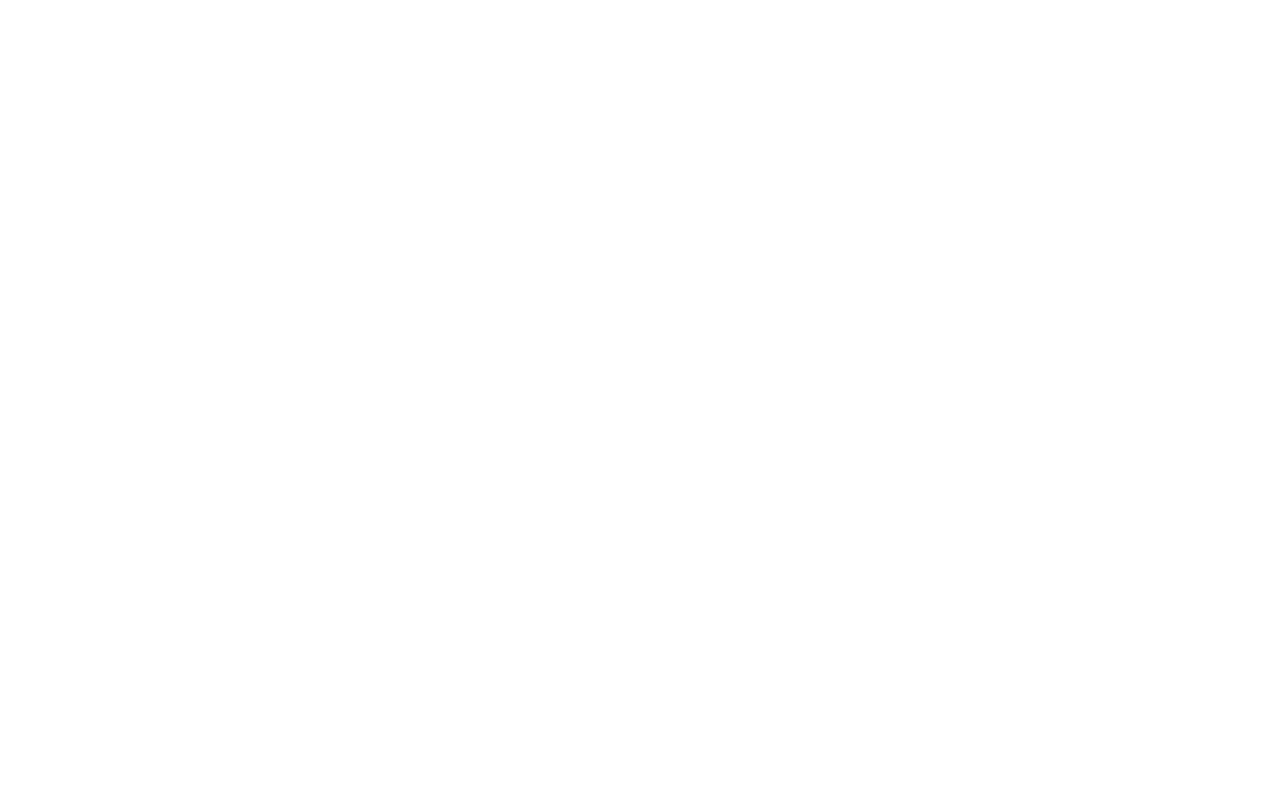
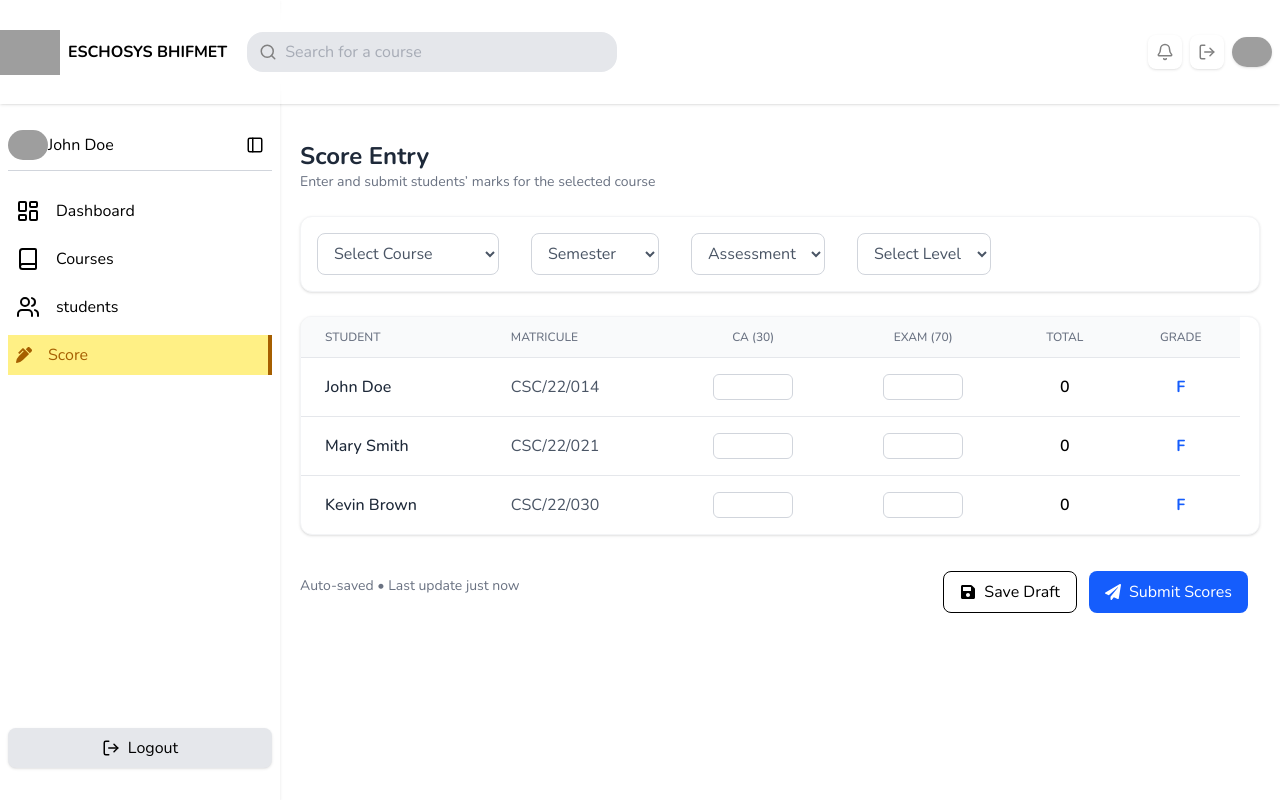
Before and after one commit to amandangum/Score-Tracker, a React (Vite) app: page /lecturer-score in a window 1280 px wide. Before the commit this address had no page. Built offline with nearby package versions, Linux system fonts and the light colour scheme; grey boxes are pictures that could not be loaded.

Commit message:
Created the score-entry section

```diff
--- a/src/App.jsx
+++ b/src/App.jsx
@@ -12,6 +12,7 @@
 import AdminDash from "./components/(admin-routes)/AdminDash";
 import LectCourses from "./components/(teacher-routes)/Courses/LectCourses";
 import StudentSec from "./components/(teacher-routes)/Students/StudentSec";
+import ScoreEntry from "./components/(teacher-routes)/Score/ScoreEntry";
 
 function App(){
    const [sidebarOpen, setSidebarOpen] = useState(true);
@@ -48,6 +49,9 @@
       <Route path="/lecturer-students" element={<StudentSec
                                        sidebarOpen={sidebarOpen}
                                        setSidebarOpen={setSidebarOpen} />}/>
+      <Route path="/lecturer-score" element={<ScoreEntry
+                                       sidebarOpen={sidebarOpen}
+                                       setSidebarOpen={setSidebarOpen} />}/>
       <Route path="/admin-dashboard" element={<AdminDash
                                        sidebarOpen={sidebarOpen}
                                        setSidebarOpen={setSidebarOpen} />}/>
--- a/src/Scripts/Sidebar-routes.js
+++ b/src/Scripts/Sidebar-routes.js
@@ -1,5 +1,5 @@
 import { LayoutDashboard, Book, Users, GraduationCap, MessageCircle} from "lucide-react";
-import { FaSchool } from "react-icons/fa";
+import {  FaPenAlt } from "react-icons/fa";
 
 
 const StudentsRoute = [
@@ -74,7 +74,7 @@
         id:'4',
         name: "Score",
         route: "/lecturer-score",
-        icon: FaSchool
+        icon:  FaPenAlt
     },
 ];
 
--- /dev/null
+++ b/src/components/(teacher-routes)/Score/ScoreEntry.jsx
@@ -0,0 +1,27 @@
+import React from 'react'
+import DashboardNav from '../../../nav/DashboardNav'
+import Sidebar from '../../Sidebar/Sidebar'
+import { lecturerRoute } from '../../../Scripts/Sidebar-routes'
+import ScoreEntryTable from './ScoreTable'
+
+function ScoreEntry({sidebarOpen, setSidebarOpen}) {
+  return (
+    <div>
+        <div>
+            <DashboardNav />
+            <Sidebar
+            routes={lecturerRoute}
+            sidebarOpen={sidebarOpen}
+            setSidebarOpen={setSidebarOpen}
+             />
+        </div>
+
+        <div className={`${sidebarOpen ? "md:ml-75" : "ml-18 w-[88%]"} mt-15 pt-20`}>
+
+             <ScoreEntryTable />
+       </div>
+    </div>
+  )
+}
+
+export default ScoreEntry
--- /dev/null
+++ b/src/components/(teacher-routes)/Score/ScoreTable.jsx
@@ -0,0 +1,171 @@
+import React, { useState } from "react";
+import { FaClipboardCheck, FaSave, FaPaperPlane, FaPenAlt, FaCalculator } from "react-icons/fa";
+
+const studentsData = [
+  { id: 1, name: "John Doe", matricule: "CSC/22/014" },
+  { id: 2, name: "Mary Smith", matricule: "CSC/22/021" },
+  { id: 3, name: "Kevin Brown", matricule: "CSC/22/030" },
+];
+
+const ScoreEntryTable = () => {
+  const [scores, setScores] = useState(
+    studentsData.map((s) => ({
+      ...s,
+      ca: "",
+      exam: "",
+    }))
+  );
+
+  const handleChange = (id, field, value) => {
+    if (value < 0 || value > 70) return;
+
+    setScores((prev) =>
+      prev.map((s) =>
+        s.id === id ? { ...s, [field]: value } : s
+      )
+    );
+  };
+
+  const calculateTotal = (ca, exam) =>
+    (Number(ca) || 0) + (Number(exam) || 0);
+
+  const calculateGrade = (total) => {
+    if (total >= 80) return "A";
+    if (total >= 70) return "B";
+    if (total >= 60) return "C";
+    if (total >= 50) return "D";
+    return "F";
+  };
+
+  return (
+    <div className="space-y-6">
+      {/* Header */}
+         <div>
+          <h2 className="text-2xl font-bold text-gray-800">Score Entry</h2>
+          <p className="text-gray-500 text-sm">
+            Enter and submit students’ marks for the selected course
+          </p>
+        </div>
+
+
+      {/* Controls */}
+      <div className="bg-white p-4 rounded-xl shadow border border-gray-100 flex flex-wrap gap-8 w-[98%]">
+        <select className="border border-gray-300 text-gray-600 px-3 py-2 rounded-lg focus:ring-2 focus:ring-blue-500 focus:outline-none">
+          <option>Select Course</option>
+          <option>Web Development</option>
+          <option>Data Structures</option>
+        </select>
+
+        <select className="border border-gray-300 px-3 py-2 rounded-lg focus:ring-2 focus:ring-blue-500 focus:outline-none text-gray-600">
+          <option>Semester</option>
+          <option>Semester 1</option>
+          <option>Semester 2</option>
+        </select>
+
+        <select className="border border-gray-300 px-3 py-2 rounded-lg focus:ring-2 focus:ring-blue-500 focus:outline-none text-gray-600">
+          <option>Assessment</option>
+          <option>CA</option>
+          <option>Exam</option>
+        </select>
+
+        <select className="border border-gray-300 px-3 py-2 rounded-lg focus:ring-2 focus:ring-blue-500 focus:outline-none text-gray-600">
+          <option>Select Level</option>
+          <option>Level 1</option>
+          <option>Level 2</option>
+          <option>Level 3</option>
+        </select>
+      </div>
+
+      {/* Table */}
+      <div className="bg-white rounded-xl shadow border border-gray-100 overflow-x-auto w-[98%]">
+        <table className="min-w-[98%] divide-y divide-gray-200">
+          <thead className="bg-gray-50">
+            <tr>
+              <th className="px-6 py-3 text-left text-xs font-medium text-gray-500 uppercase">
+                Student
+              </th>
+              <th className="px-6 py-3 text-left text-xs font-medium text-gray-500 uppercase">
+                Matricule
+              </th>
+              <th className="px-6 py-3 text-center text-xs font-medium text-gray-500 uppercase">
+                CA (30)
+              </th>
+              <th className="px-6 py-3 text-center text-xs font-medium text-gray-500 uppercase">
+                Exam (70)
+              </th>
+              <th className="px-6 py-3 text-center text-xs font-medium text-gray-500 uppercase">
+                Total
+              </th>
+              <th className="px-6 py-3 text-center text-xs font-medium text-gray-500 uppercase">
+                Grade
+              </th>
+            </tr>
+          </thead>
+
+          <tbody className="divide-y divide-gray-200">
+            {scores.map((student) => {
+              const total = calculateTotal(student.ca, student.exam);
+              const grade = calculateGrade(total);
+
+              return (
+                <tr key={student.id} className="hover:bg-gray-50">
+                  <td className="px-6 py-4 font-medium text-gray-800">
+                    {student.name}
+                  </td>
+                  <td className="px-6 py-4 text-gray-600">
+                    {student.matricule}
+                  </td>
+                  <td className="px-6 py-4 text-center">
+                    <input
+                      type="number"
+                      value={student.ca}
+                      onChange={(e) =>
+                        handleChange(student.id, "ca", e.target.value)
+                      }
+                      className="w-20 border border-gray-300 rounded-md text-center focus:ring-2 focus:ring-blue-500 focus:outline-none"
+                    />
+                  </td>
+                  <td className="px-6 py-4 text-center">
+                    <input
+                      type="number"
+                      value={student.exam}
+                      onChange={(e) =>
+                        handleChange(student.id, "exam", e.target.value)
+                      }
+                      className="w-20 border border-gray-300 rounded-md text-center focus:ring-2 focus:ring-blue-500 focus:outline-none"
+                    />
+                  </td>
+                  <td className="px-6 py-4 text-center font-semibold">
+                    {total}
+                  </td>
+                  <td className="px-6 py-4 text-center font-bold text-blue-600">
+                    {grade}
+                  </td>
+                </tr>
+              );
+            })}
+          </tbody>
+        </table>
+      </div>
+
+      {/* Footer Actions */}
+      <div className="md:flex justify-between items-center">
+        <p className="text-sm text-gray-500">
+          Auto-saved • Last update just now
+        </p>
+        <div className="flex gap-3 xsm:mt-3">
+          <button className="flex items-center gap-2 px-4 py-2 border rounded-lg hover:bg-gray-50">
+            <FaSave />
+            Save Draft
+          </button>
+          <button className="flex items-center gap-2 px-4 py-2 bg-blue-600 text-white rounded-lg hover:bg-blue-700 mr-8">
+            <FaPaperPlane />
+            Submit Scores
+          </button>
+        </div>
+      </div>
+    </div>
+  );
+};
+
+export default ScoreEntryTable;
```
